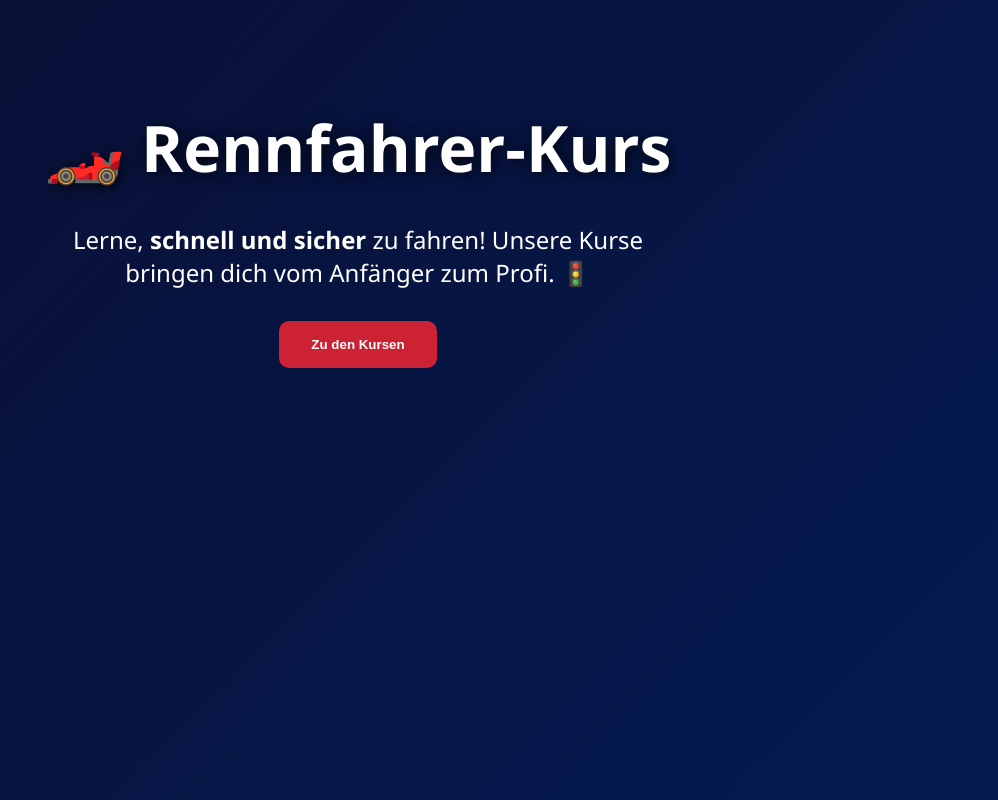
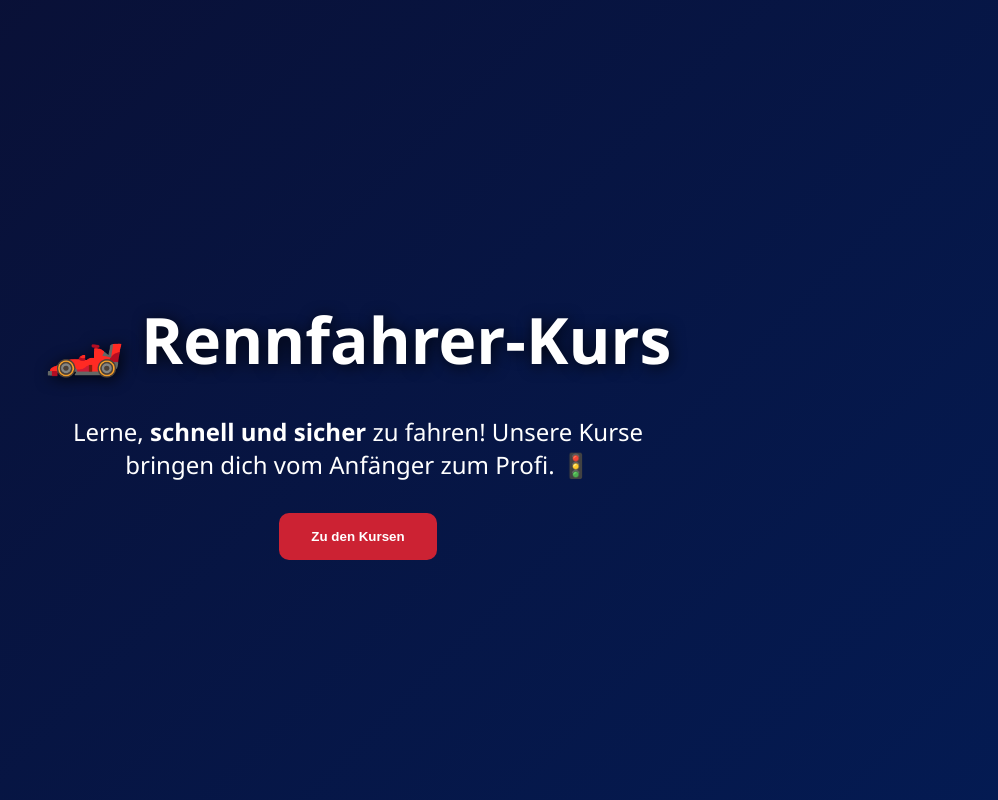
Before and after one commit to divan4kk/race, a Next.js app: page / in a window 1280 px wide. Shown: the top 800 px of the page, without its empty margins (282-1280 px from the left). Built offline with nearby package versions, Linux system fonts and the light colour scheme.

Commit message:
Haupttext unten

```diff
--- a/app/page.tsx
+++ b/app/page.tsx
@@ -23,22 +23,9 @@ export default function Home() {
   return (
     <main>
       {/* Hero */}
-      <section
-        className="hero"
-        style={{
-          minHeight: '100vh',
-          display: 'flex',
-          flexDirection: 'column',
-          justifyContent: 'flex-start', // nach oben setzen
-          alignItems: 'center',
-          textAlign: 'center',
-          paddingTop: '6rem', // Abstand von oben
-          paddingLeft: '1rem',
-          paddingRight: '1rem'
-        }}
-      >
+      <section className="hero" style={{ textAlign: 'center', padding: '4rem 1rem' }}>
         <h1>🏎️ Rennfahrer-Kurs</h1>
-        <p style={{ maxWidth: '600px', margin: '1rem 0' }}>
+        <p style={{ maxWidth: '600px', margin: '1rem auto' }}>
           Lerne, <strong>schnell und sicher</strong> zu fahren!
           Unsere Kurse bringen dich vom Anfänger zum Profi. 🚦
         </p>
```
